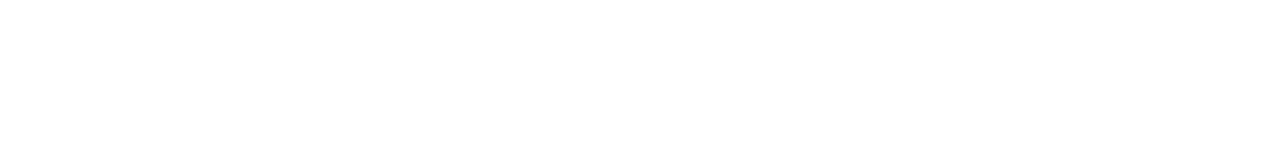
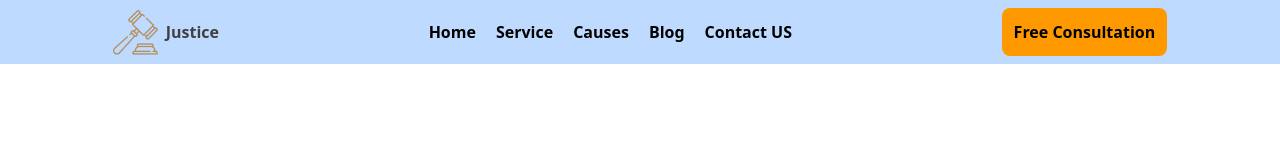
Before and after one commit to galibhub/legal-solution, a website: page index.html in a window 1280 px wide. Drawn offline with Linux system fonts and the light colour scheme.

Commit message:
Working on nav section

```diff
--- a/index.html
+++ b/index.html
@@ -1,12 +1,39 @@
 <!DOCTYPE html>
 <html lang="en">
+
 <head>
     <meta charset="UTF-8">
     <meta name="viewport" content="width=device-width, initial-scale=1.0">
     <link rel="stylesheet" href="src/output.css">
     <title>Legal Solution</title>
 </head>
+
 <body>
+    <section>
+        <nav class="flex justify-around items-center bg-blue-200 p-2">
+            <div>
+                <h2 class="text-[#414040] font-bold flex items-center gap-2 ">
+                    <img class="w-[45px] h-[45px]" src="images/business.png" alt="">Justice
+                </h2>
+            </div>
 
+            <div>
+                <ul class="flex gap-5">
+                    <li><a class="font-semibold" href="">Home</a></li>
+                    <li><a class="font-semibold" href="">Service</a></li>
+                    <li><a class="font-semibold" href="">Causes</a></li>
+                    <li><a class="font-semibold" href="">Blog</a></li>
+                    <li><a class="font-semibold" href="">Contact US</a></li>
+                </ul>
+            </div>
+            <button class="bg-amber-500 p-3 rounded-lg text-black font-semibold">Free Consultation</button>
+
+        </nav>
+    </section>
+
+
+
+    </main>
 </body>
+
 </html>
```
Also changed, not shown: src/output.css.
